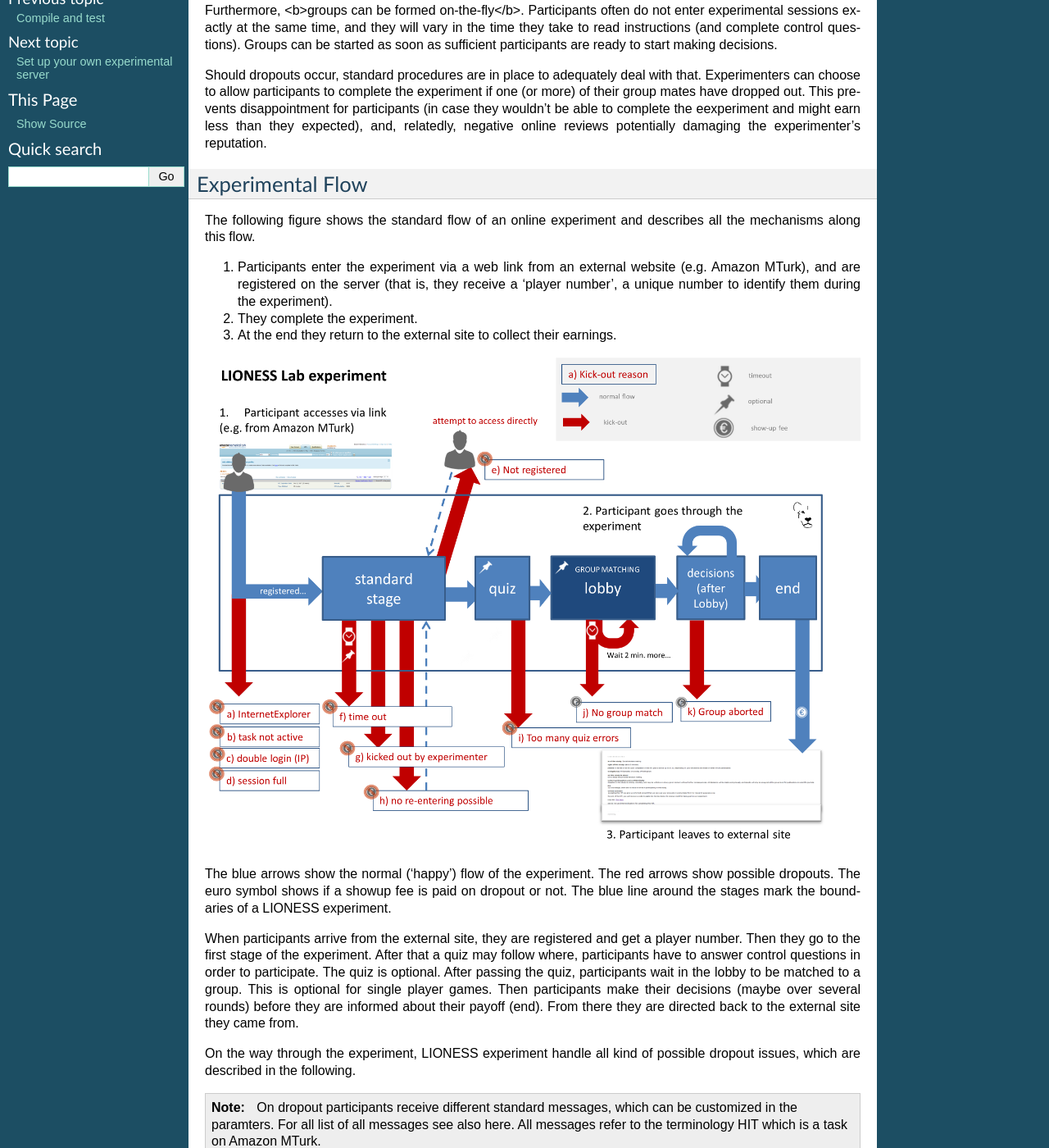
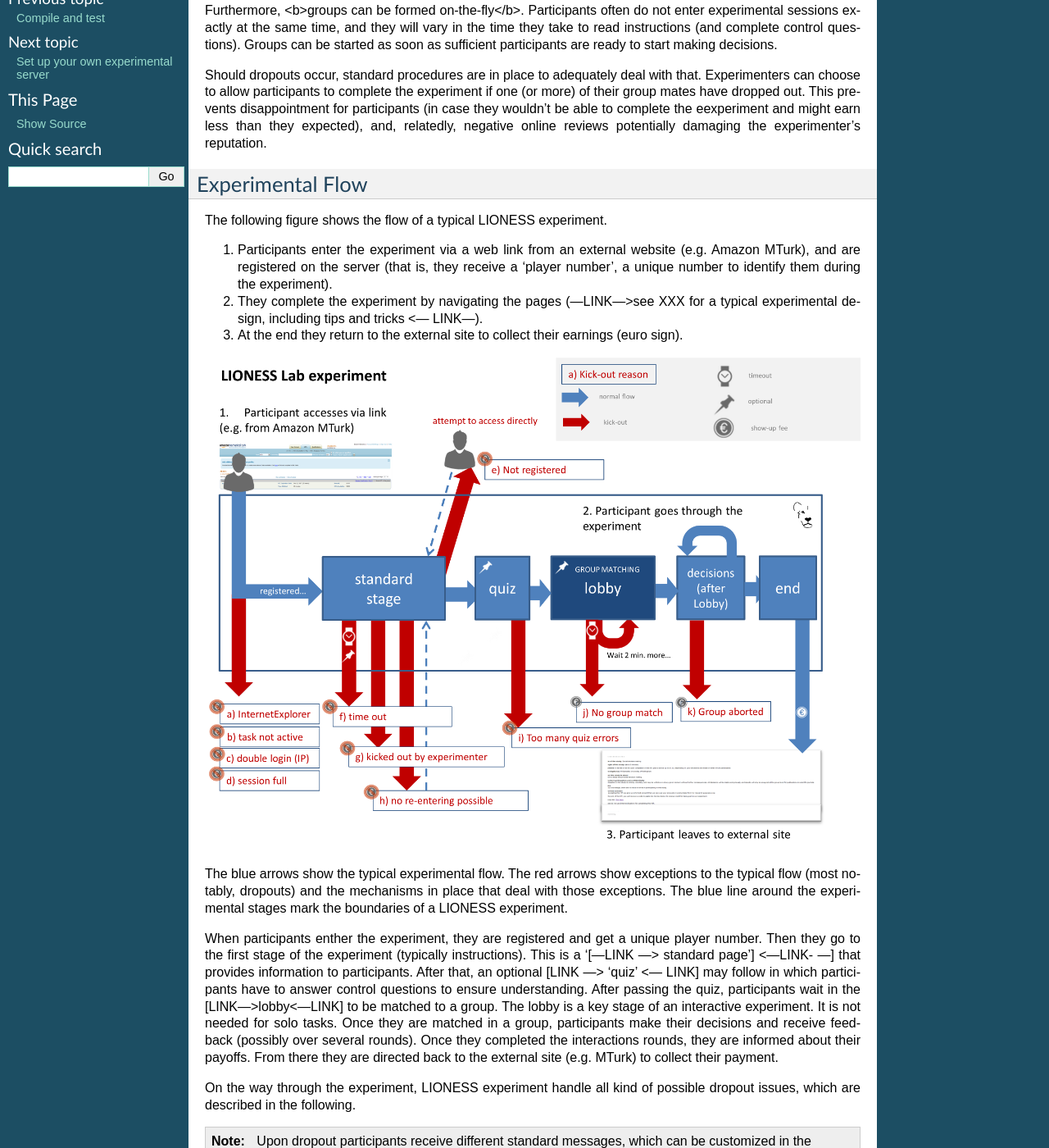
Before and after one commit to marcusgia2505/LIONESS_doc, a Sphinx documentation site: the page built from docs/03021_lionessexperiment.rst, in a window 1280 px wide and 1400 px high, scrolled down 517 px. Shown: the whole window at 82% size. Built offline with Sphinx 7.4.7, drawn with Linux system fonts in a browser that asks for light colours; some of the changed text lies outside the part shown.

Commit message:
Update 03021_lionessexperiment.rst

```diff
--- a/docs/03021_lionessexperiment.rst
+++ b/docs/03021_lionessexperiment.rst
@@ -20,21 +20,21 @@ Should dropouts occur, standard procedures are in place to adequately deal with
 Experimental Flow
 ==================
 
-The following figure shows the standard flow of an online experiment and describes all the mechanisms along this flow.
+The following figure shows the flow of a typical LIONESS experiment.
 
 1. Participants enter the experiment via a web link from an external website (e.g. Amazon MTurk), and are registered on the server (that is, they receive a 'player number', a unique number to identify them during the experiment).
-2. They complete the experiment.
-3. At the end they return to the external site to collect their earnings.
+2. They complete the experiment by navigating the pages (---LINK--->see XXX for a typical experimental design, including tips and tricks <--- LINK---).
+3. At the end they return to the external site to collect their earnings (euro sign).
 
 .. image:: _static/control_flow2.png
 
-The blue arrows show the normal ('happy') flow of the experiment. The red arrows show possible dropouts. The euro symbol shows if a showup fee is paid on dropout or not. The blue line around the stages mark the boundaries of a LIONESS experiment.
+The blue arrows show the typical experimental flow. The red arrows show exceptions to the typical flow (most notably, dropouts) and the mechanisms in place that deal with those exceptions. The blue line around the experimental stages mark the boundaries of a LIONESS experiment.
 
-When participants arrive from the external site, they are registered and get a player number. Then they go to the first stage of the experiment. After that a quiz may follow where, participants have to answer control questions in order to participate. The quiz is optional. After passing the quiz, participants wait in the lobby to be matched to a group. This is optional for single player games. Then participants make their decisions (maybe over several rounds) before they are informed about their payoff (end). From there they are directed back to the external site they came from.
+When participants enther the experiment, they are registered and get a unique player number. Then they go to the first stage of the experiment (typically instructions). This is a '[---LINK ---> standard page'] <---LINK- ---] that provides information to participants. After that, an optional [LINK ---> 'quiz' <--- LINK] may follow in which participants have to answer control questions to ensure understanding. After passing the quiz, participants wait in the [LINK--->lobby<---LINK] to be matched to a group. The lobby is a key stage of an interactive experiment. It is not needed for solo tasks. Once they are matched in a group, participants make their decisions and receive feedback (possibly over several rounds). Once they completed the interactions rounds, they are informed about their payoffs.  From there they are directed back to the external site (e.g. MTurk) to collect their payment.
 
 On the way through the experiment, LIONESS experiment handle all kind of possible dropout issues, which are described in the following.
 
-.. note:: On dropout participants receive different standard messages, which can be customized in the paramters. For all list of all messages see also :ref:`here <040_reference_manual.html#parameters-messages>`. All messages refer to the terminology HIT which is a task on Amazon MTurk.
+.. note:: Upon dropout participants receive different standard messages, which can be customized in the paramters. For all list of all messages see also :ref:`here <040_reference_manual.html#parameters-messages>`. All messages refer to the terminology HIT which is a task on Amazon MTurk.
 
 .. note:: LIONESS experiments do their best to prevent double participation by IP address check and cookies in the browser. Some of these measures can still be circumvented with some effort. If you want to be 100% sure that participants only participate once they should be provided with a ticket or unique ID which they have to enter during the experiment.
 
```
